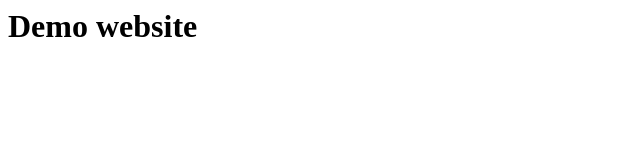
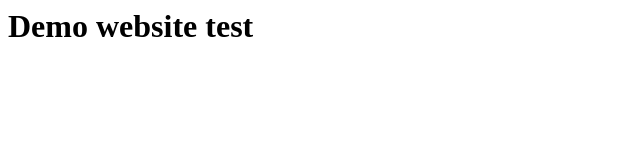
Before and after one commit to git-syeda/cart, a plain HTML site: page code/index.html in a window 1280 px wide. Shown: the full height of the page, 0-640 px from the left. Drawn offline with Linux system fonts and the light colour scheme.

Commit message:
second commit

```diff
--- a/code/index.html
+++ b/code/index.html
@@ -1 +1 @@
-<h1> Demo website</h1>
+<h1> Demo website test</h1>
```
